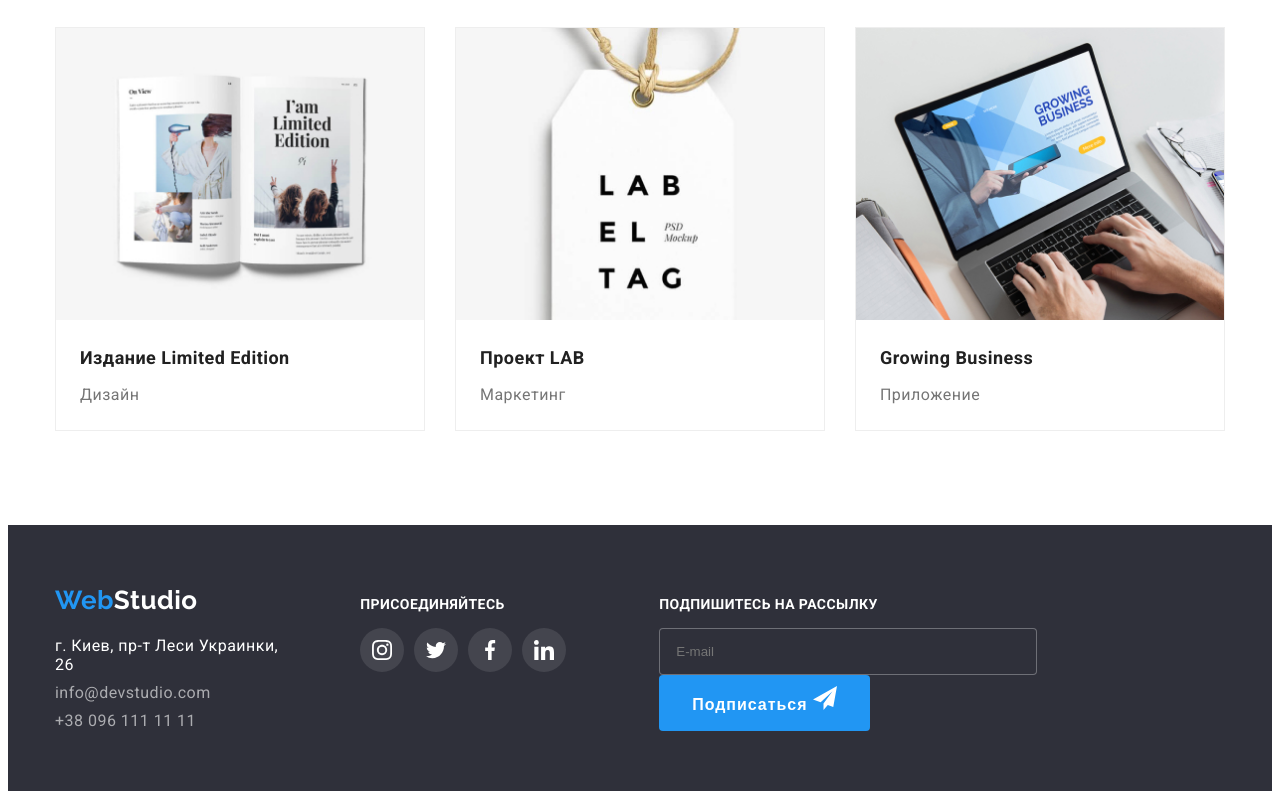
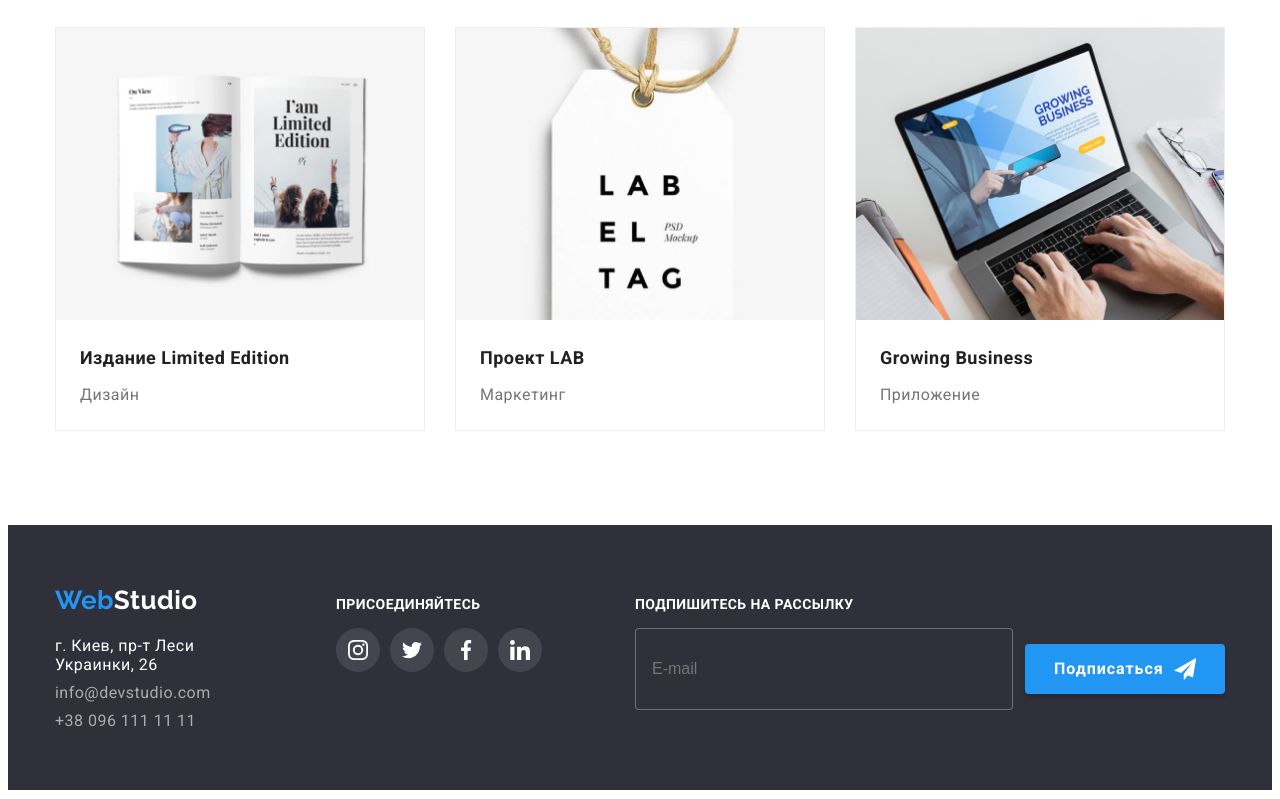
Before and after one commit to ichyryk/goit-markup-hw-06, a plain HTML site: page portfolio.html in a window 1280 px wide. Shown: the part 1116-1915 px from the top of the page. Drawn offline with Linux system fonts and the light colour scheme.

Commit message:
Добавляет поправку в subscribe (глючить subscribe в футере)

```diff
--- a/css/common.css
+++ b/css/common.css
@@ -30,6 +30,9 @@ ul {
 li {
     display: list-item;
 }
+/* .flex {
+    display: flex;
+} */
 
 .container {
     margin-left: auto;
@@ -333,10 +336,6 @@ li {
 
 /* Footer-subscribe */
 
-/* .subscribe {
-    display: flex;
-} */
-
 .subscribe {
     margin-left: 93px;
 }
@@ -352,27 +351,47 @@ li {
 }
 
 .footer-form {
+    display: flex;
+    align-items: center;
     margin-top: 15px;
 }
 
 .footer-input {
     width: 358px;
+    height: 50px;
     padding-left: 16px;
     padding-top: 15px;
     padding-bottom: 15px;
     border: 1px solid rgba(255, 255, 255, 0.3);
     border-radius: 4px;
+    font-size: 16px;
     color: var(--secondary-text-color);
     background-color: var(--footer-background-color);
 }
 
- .footer-subscribe .button {
+.subscribe-button {
     display: flex;
-    justify-content: center;
     align-items: center;
-    align-self: flex-end;
+    margin-left: 12px;
+    padding: 10px 29px;
+    font-family: Roboto;
+    font-style: normal;
+    font-weight: bold;
+    font-size: 16px;
+    line-height: 0.5;
+    width: 200px;
+    height: 50px;
+    border-style: none;
+    letter-spacing: 0.06em;
+    cursor: pointer;
+    color: var(--primery-white-color);
+    background: var(--accent-color);
+    box-shadow: 0px 4px 4px rgba(0, 0, 0, 0.15);
+    border-radius: 4px;
 }
+
 .icon-send {
+    margin-left: 10px;
     width: 24px;
     height: 24px;
     fill: var(--primery-white-color);
--- a/css/portfolio.css
+++ b/css/portfolio.css
@@ -209,20 +209,3 @@ transition: 250ms cubic-bezier(0.4, 0, 0.2, 1);
    font-size: 16px;
    line-height: 1.87;
  }
-
- /* Button */
-
- .button {
-   color: var(--primery-white-color);
-   background-color: var(--accent-color);
-   font-weight: 700;
-   font-size: 16px;
-   line-height: 1.8;
-   text-align: center;
-   letter-spacing: 0.06em;
-   text-decoration: none;
-   border-radius: 4px;
-   padding: 10px 32px;
-   min-width: 200;
-   border: 1px solid transparent;
-}
--- a/portfolio.html
+++ b/portfolio.html
@@ -262,11 +262,12 @@
                 </li>
             </ul>
         </div>
+
         <div class="subscribe">
             <b class="footer-subscribe">Подпишитесь на рассылку</b>
             <form class="footer-form">
                 <input class="footer-input" type="e-mail" name="e-mail" placeholder="E-mail">
-                    <button class="button" type="submit">Подписаться
+                <button class="subscribe-button" type="submit">Подписаться
                     <svg class="icon-send">
                         <use href="./images/symbol-defs.svg#icon-subscribe"></use>
                     </svg>
```
Also changed, not shown: index.html (+2 -1 lines). Lines whose indentation alone changed are shown as unchanged.
